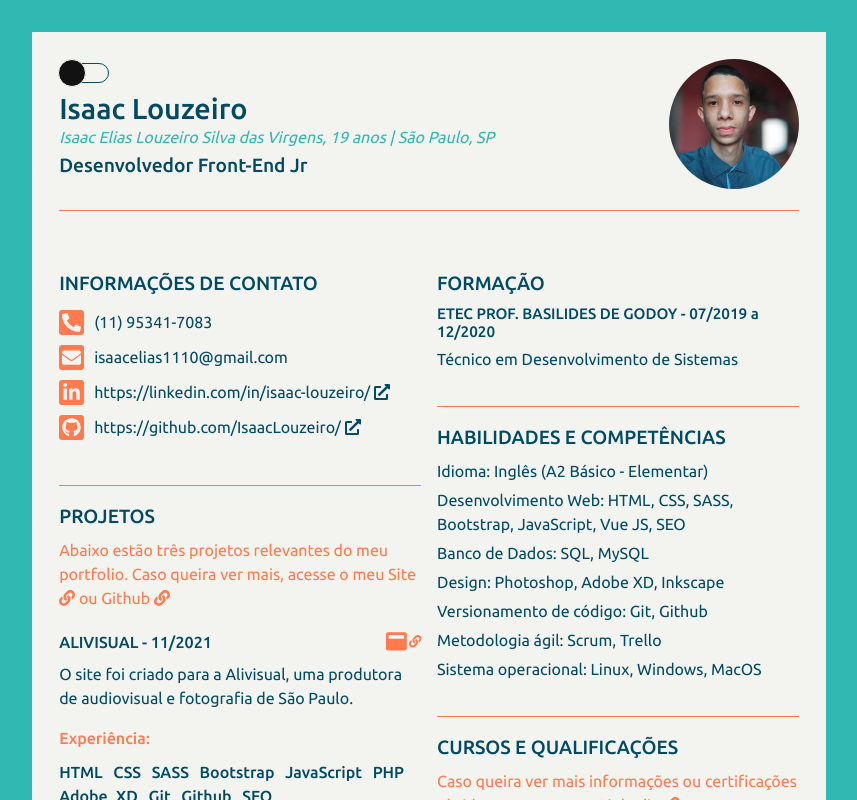
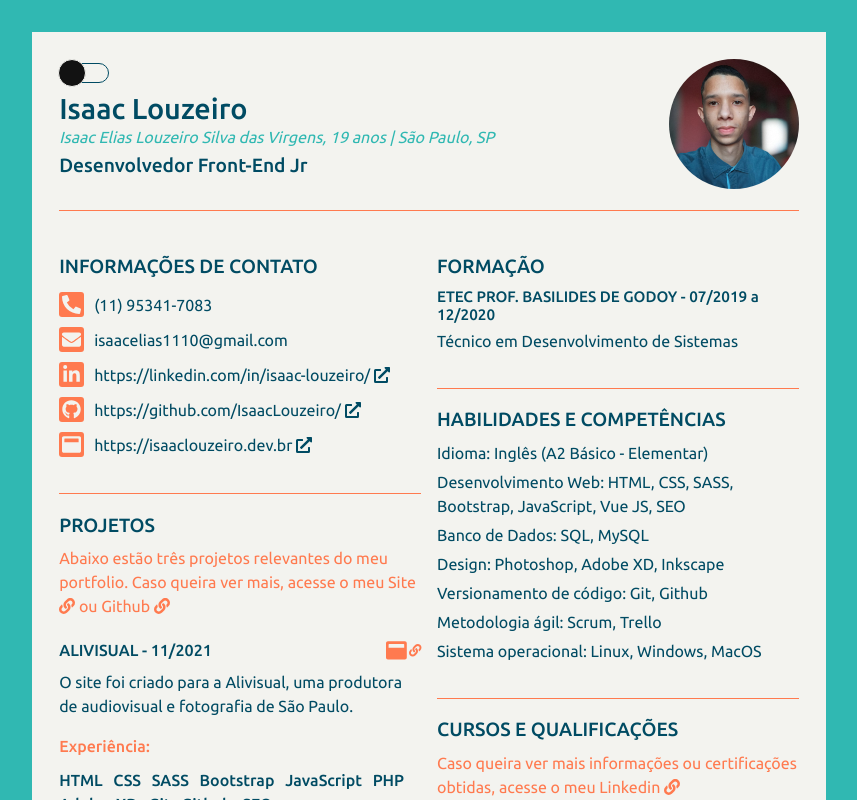
Before and after one commit to IsaacLouzeiro/resume, a Vue app: page / in a window 1280 px wide. Shown: the top 800 px of the page, without its empty margins (211-1068 px from the left). Built offline with nearby package versions, Linux system fonts and the light colour scheme.

Commit message:
inserindo endereço do portifolio na secao contato

```diff
--- a/package.json
+++ b/package.json
@@ -8,6 +8,7 @@
     "lint": "vue-cli-service lint"
   },
   "dependencies": {
+    "@fortawesome/fontawesome-free": "^6.0.0-beta3",
     "@fortawesome/fontawesome-svg-core": "^1.2.36",
     "@fortawesome/free-brands-svg-icons": "^5.15.4",
     "@fortawesome/free-solid-svg-icons": "^5.15.4",
--- a/src/App.vue
+++ b/src/App.vue
@@ -4,7 +4,7 @@
             <HeaderComp :nome="nome" :nomeCompleto="nomeCompleto" :idade="idade" :local="local" :profissao="profissao" />
         </div>
         <div class="row col-12 col-md-6 g-0 p-0 pe-md-2">
-            <ContactComp :title="titleContact" :tel="tel" :mail="mail" :linkedin="linkedin" :github="github" />
+            <ContactComp :title="titleContact" :tel="tel" :mail="mail" :linkedin="linkedin" :github="github" :website="website" />
             <ProjectsComp class="d-none d-md-block" :title="titleProjects" :subTitle="subTitleProjects" :website="website" :github="github" />
         </div>
 
@@ -44,7 +44,7 @@ export default {
             mail: 'isaacelias1110@gmail.com',
             linkedin: 'https://linkedin.com/in/isaac-louzeiro/',
             github: 'https://github.com/IsaacLouzeiro/',
-            website: 'https://isaaclouzeiro.github.io/portfolio/',
+            website: 'https://isaaclouzeiro.dev.br',
             // EducationComp.vue
             titleEducation: 'FORMAÇÃO',
             // SkillsComp.vue
--- a/src/components/ContactComp.vue
+++ b/src/components/ContactComp.vue
@@ -5,6 +5,7 @@
         <p><font-awesome-icon :icon="['fas', 'envelope']" class="icon"/><a>{{ mail }}</a></p>
         <p><font-awesome-icon :icon="['fab', 'linkedin-in']" class="icon"/><a :href="linkedin" target="_blank">{{ linkedin }} <font-awesome-icon :icon="['fas', 'external-link-alt']"/></a></p>
         <p><font-awesome-icon :icon="['fab', 'github']" class="icon"/><a :href="github" target="_blank">{{ github }} <font-awesome-icon :icon="['fas', 'external-link-alt']"/></a></p>
+        <p><font-awesome-icon :icon="['fas', 'window-maximize']" class="icon"/><a :href="website" target="_blank">{{ website }} <font-awesome-icon :icon="['fas', 'external-link-alt']"/></a></p>
     </section>
 </template>
 
@@ -16,7 +17,8 @@ export default {
         tel: String,
         mail: String,
         linkedin: String,
-        github: String
+        github: String,
+        website: String
     }
 }
 </script>
```
Also changed, not shown: 1 other file (tests, documents, lock files or other folders).
